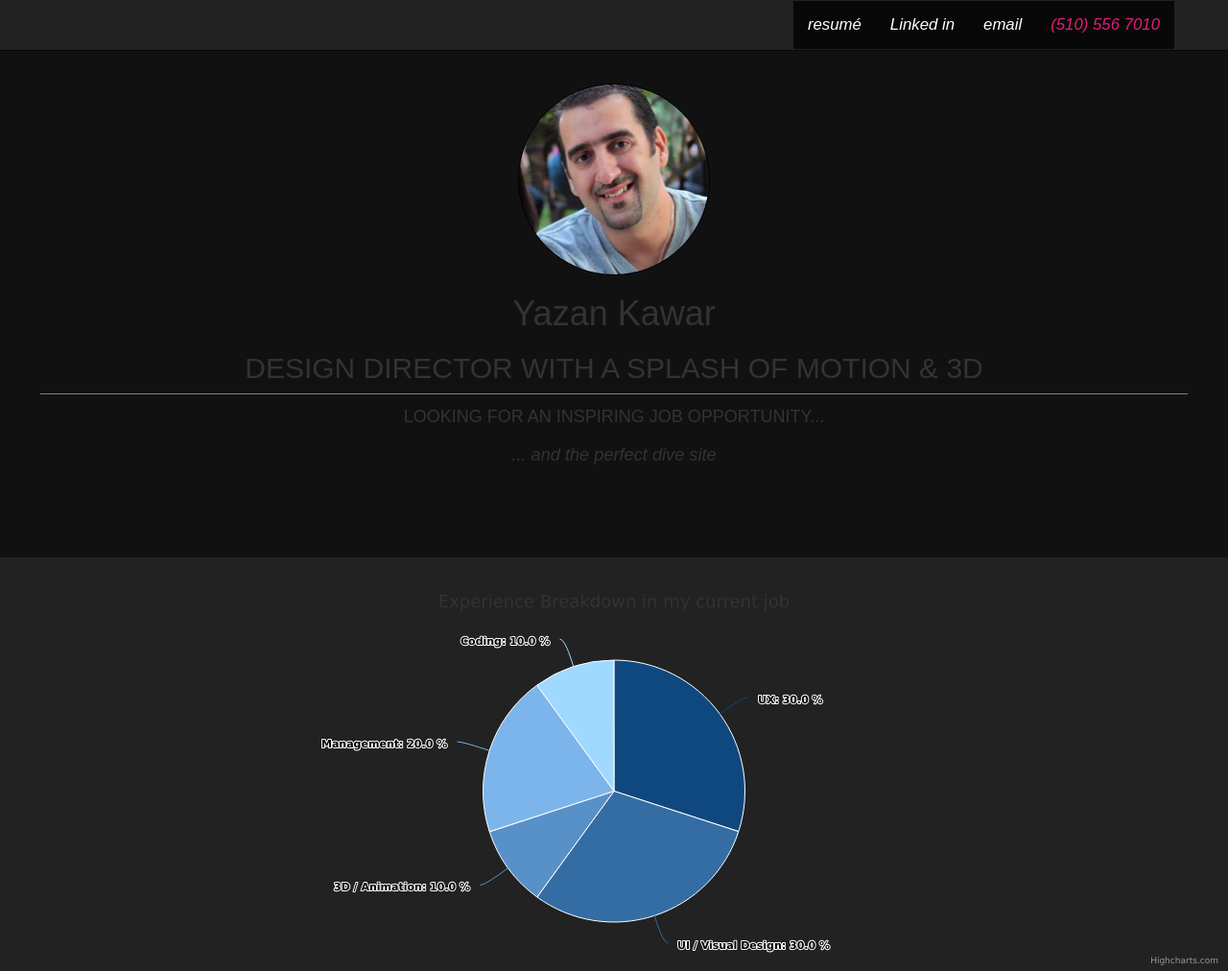
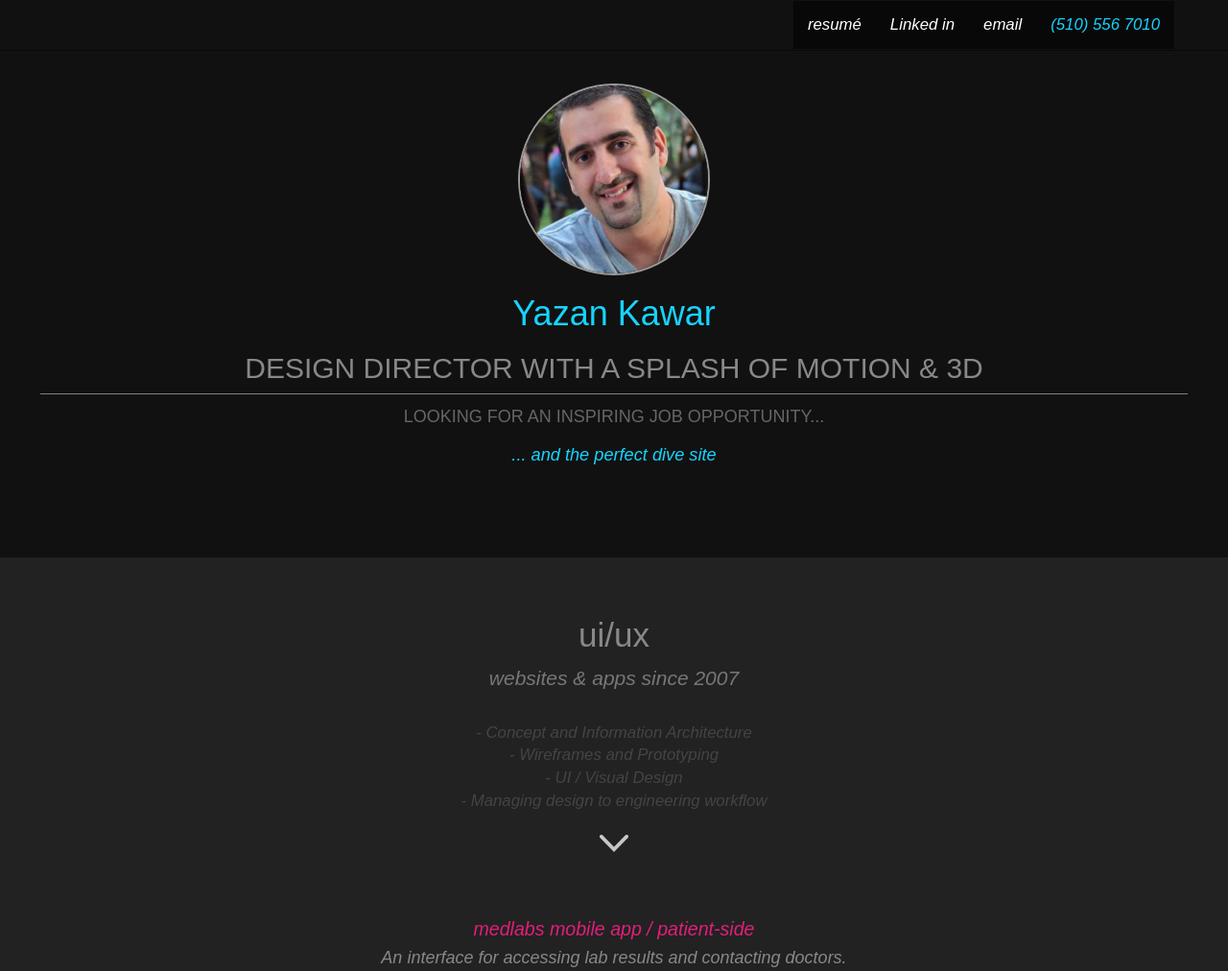
Before and after one commit to YazanKawar/PortfolioGIT, a plain HTML site: page index.html in a window 1280 px wide. Shown: the top 1012 px of the page at 96% size. Drawn offline with nearby package versions, Linux system fonts and the light colour scheme; a web font is replaced by a local one.

Commit message:
added blue

```diff
--- a/css/style.css
+++ b/css/style.css
@@ -12,7 +12,6 @@ body {
 .section {
     padding: 1em;
     margin-bottom: 2em;
-    background-color: #111;
 }
 
 .brand {
@@ -48,6 +47,7 @@ body {
 
 .arrow{
     width: 30px;
+    opacity: .75;
 }
 
 .imagecontainer {
@@ -82,7 +82,7 @@ body {
 }
 
 span {
-    color: #e21e79;
+    color: #16D4FF;
     font-weight: 400;
     font-style: italic;
 }
@@ -98,7 +98,7 @@ span {
 
 .profilepicture {
     border-radius: 50%;
-    border: 1px solid black;
+    border: 2px solid #999;
     width: 50%;
     max-width: 200px;
 }
@@ -112,20 +112,26 @@ span {
     margin-bottom: 3em;
 }
 
-h2 {
+h1,h2, h3 {
     font-weight: 100;
+}
+h1,h3{
+    color: #16D4FF;
+}
+
+h2{
+    color: #888;
 }
 
 h4 {
+    color: #666;
     font-weight: 400;
 }
 
 h3 {
     font-style: italic;
     font-size: 1.3em;
-    font-weight: 100;
 }
-
 
 
 .line {
@@ -149,3 +155,7 @@ li {
     list-style: none;
     color: #999;
 }
+
+.navbar {
+    background-color: #111;
+}
--- a/index.html
+++ b/index.html
@@ -49,10 +49,6 @@
                 </div>
             </div>
         </div>
-
-<!--        chart here-->
-<div id="charthere"></div>
-<br><br><br>
 
 <!--section header-->
         <div class="row text-center">
```
